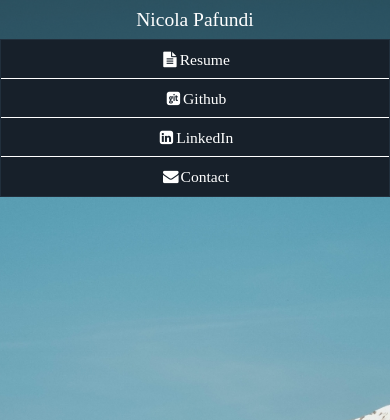
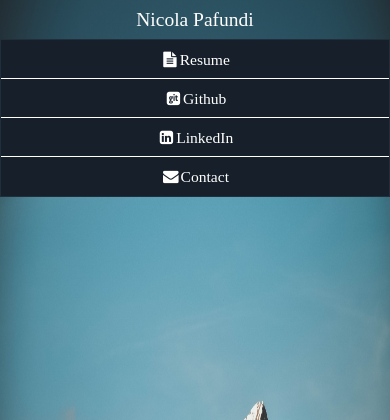
Before and after one commit to napafundi/personal_website, a Flask app: page / in a window 390 px wide. Shown: the top 420 px of the page. Run offline with Flask 2, Linux system fonts and the light colour scheme.

Commit message:
attempted fix at mobile background breaking

```diff
--- a/app/static/home.css
+++ b/app/static/home.css
@@ -95,18 +95,13 @@ body {
     -webkit-background-size: cover;
     -moz-background-size: cover;
     -o-background-size: cover;
-    background-size: cover;
-    height: 100%;
+    background-size: 100vw 100vh;
     overflow: hidden;
 }
 
 #mainContent {
   width: 100%;
   height: 100%;
-}
-
-html {
-  overflow-y: scroll;
 }
 
 * {
```
